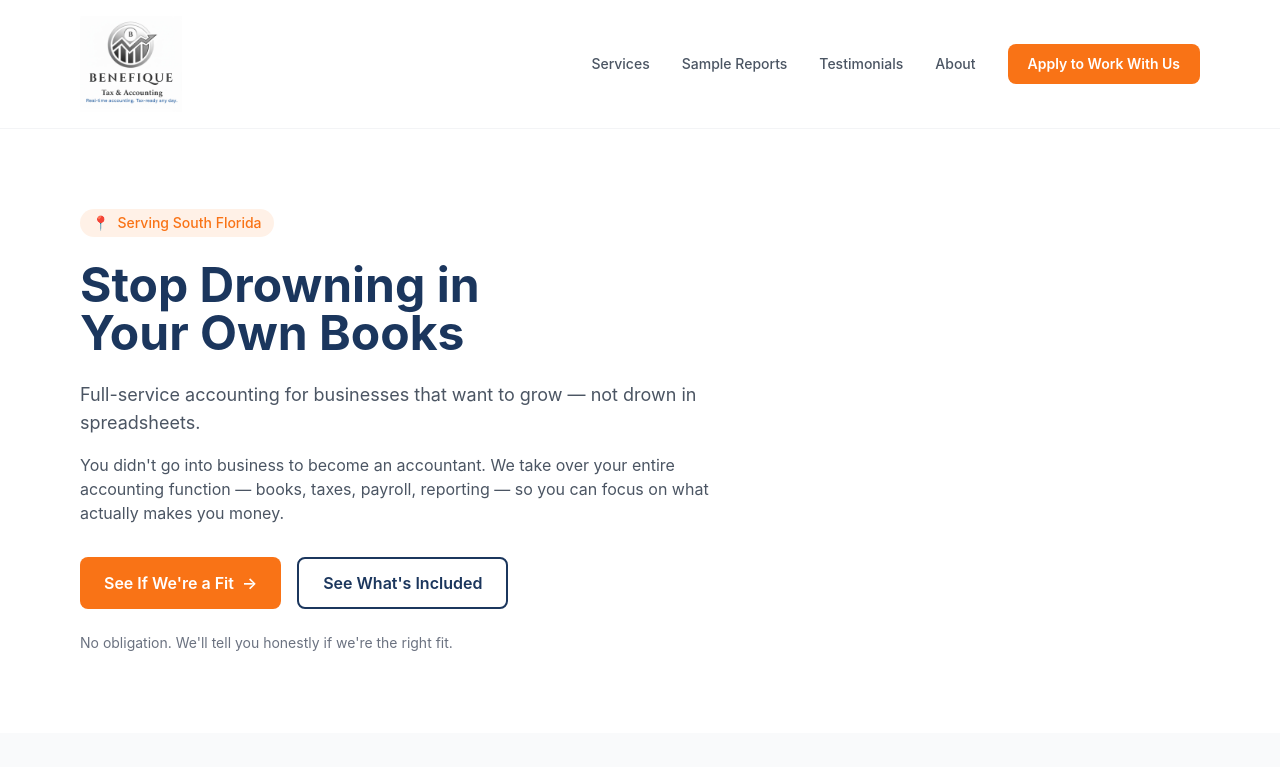
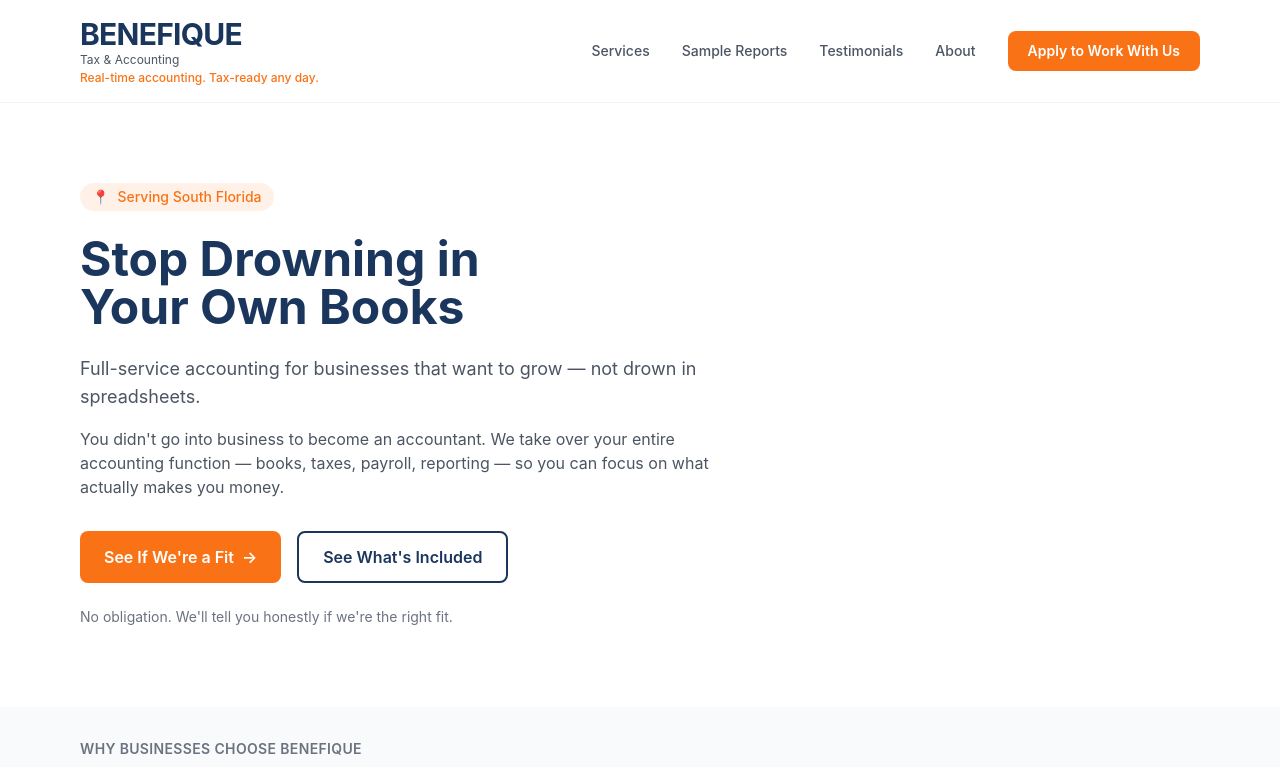
Before and after one commit to gerrit-design/benefique-website, a React (Vite) app: page / in a window 1280 px wide. Shown: the top 767 px of the page. Built offline with nearby package versions, Linux system fonts and the light colour scheme.

Commit message:
Switch to text-based logo for header and footer

```diff
--- a/src/App.jsx
+++ b/src/App.jsx
@@ -15,8 +15,10 @@ function Nav() {
   return (
     <nav className="bg-white border-b border-gray-100 sticky top-0 z-50">
       <div className="max-w-6xl mx-auto px-4 py-4 flex justify-between items-center">
-        <Link to="/" className="flex items-center">
-          <img src="/images/logo-full.jpg" alt="Benefique Tax & Accounting - Real-time accounting. Tax-ready any day." className="h-20 md:h-24 w-auto" />
+        <Link to="/" className="flex flex-col">
+          <span className="text-2xl md:text-3xl font-bold text-benefique-navy tracking-tight">BENEFIQUE</span>
+          <span className="text-xs text-gray-600">Tax & Accounting</span>
+          <span className="text-[10px] md:text-xs text-benefique-orange font-medium mt-0.5">Real-time accounting. Tax-ready any day.</span>
         </Link>
 
         {/* Desktop Nav */}
@@ -78,8 +80,12 @@ function Footer() {
     <footer className="bg-benefique-navy text-white py-10">
       <div className="max-w-6xl mx-auto px-4">
         <div className="flex flex-col md:flex-row justify-between items-center gap-6">
-          <div className="flex items-center gap-4">
-            <img src="/images/logo-full.jpg" alt="Benefique Tax & Accounting" className="h-16 w-auto brightness-0 invert" />
+          <div className="flex items-center gap-6">
+            <div className="flex flex-col">
+              <span className="text-xl font-bold tracking-tight">BENEFIQUE</span>
+              <span className="text-xs text-gray-400">Tax & Accounting</span>
+              <span className="text-[10px] text-orange-400 mt-0.5">Real-time accounting. Tax-ready any day.</span>
+            </div>
             {/* LinkedIn */}
             <a
               href="https://www.linkedin.com/company/benefique-tax-accounting/"
```
